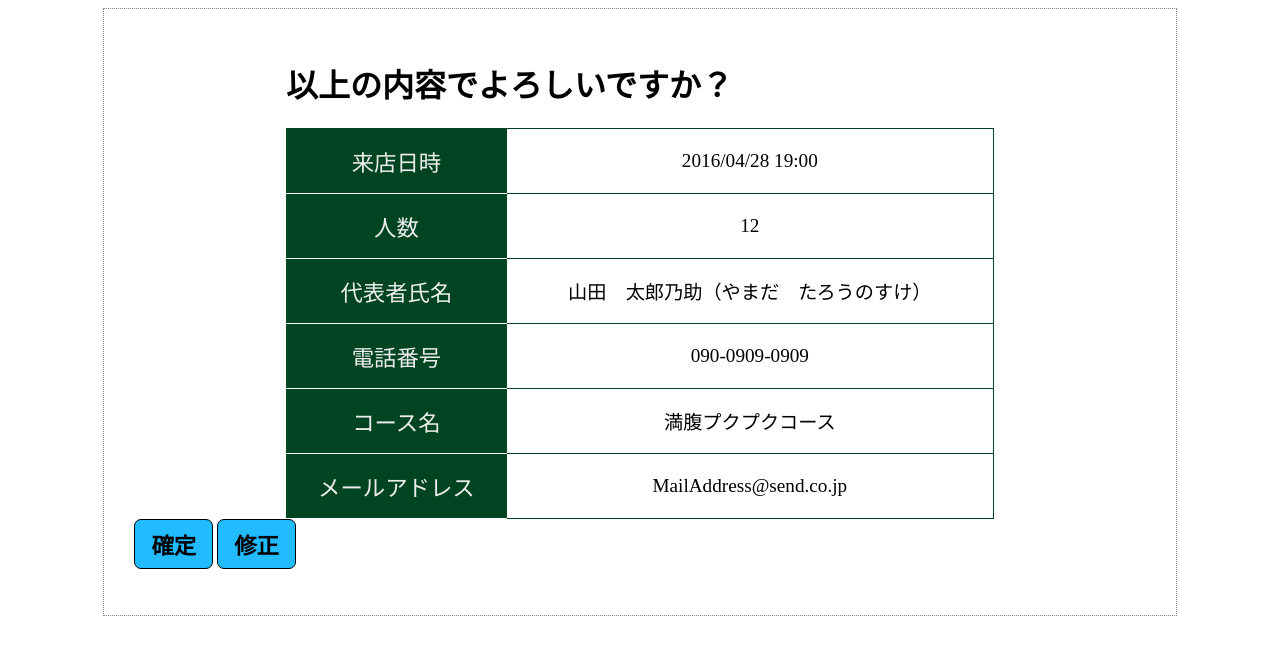
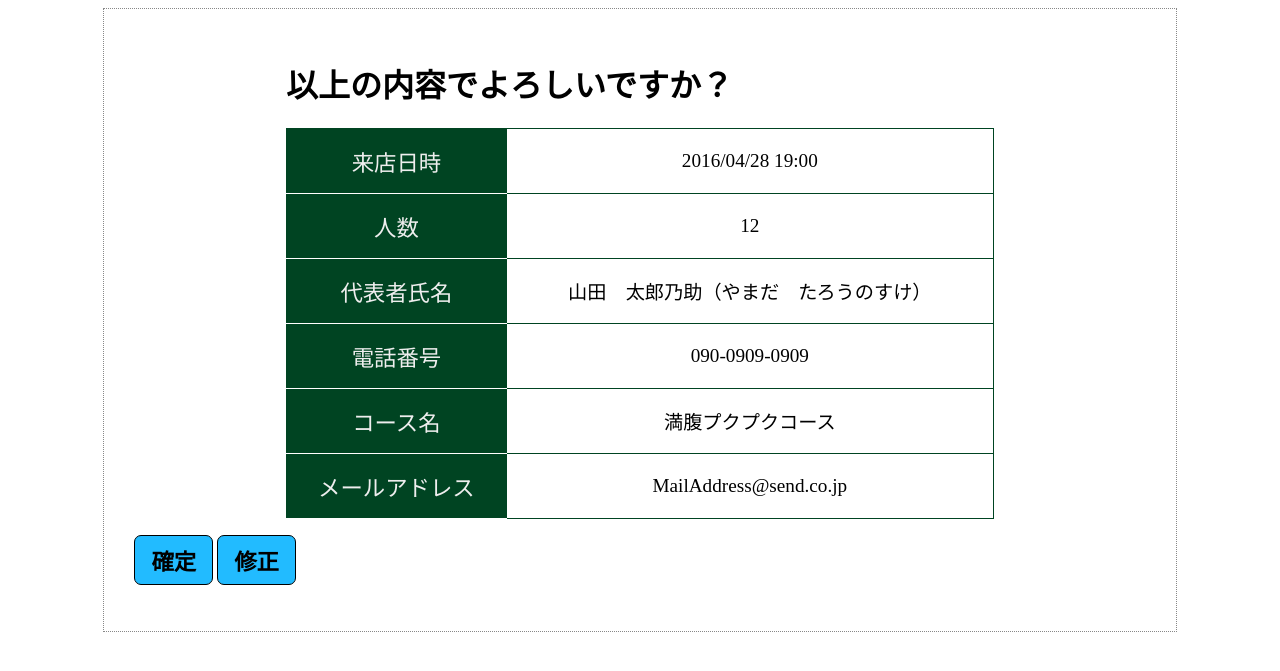
Before and after one commit to hanaclover/aki_farm, a PHP site: page /confirm.php in a window 1280 px wide. Shown: the top 671 px of the page. Run offline with PHP 8.4, Linux system fonts and the light colour scheme; some libraries are stand-ins or nearby versions.

Commit message:
プルリク承認ミス
競合していたプルリクを承認ミスで修正前のを承認したためその修正

```diff
--- a/confirm.php
+++ b/confirm.php
@@ -73,8 +73,11 @@
                 </td>
             </tr>
         </table>
-        <input type="submit" name="decide" value="確定" class="submit">
-        <input type="submit" name="back" value="修正" class="modify">
+        <p class="btns">
+            <span class="btn"><input type="submit" name="decide" value="確定" class="submit"></span>
+            <span class="btn"><input type="submit" name="back" value="修正" class="modify"></span>
+        </p>
+        <p></p>
     </form>
 </div>
 </body>
```
